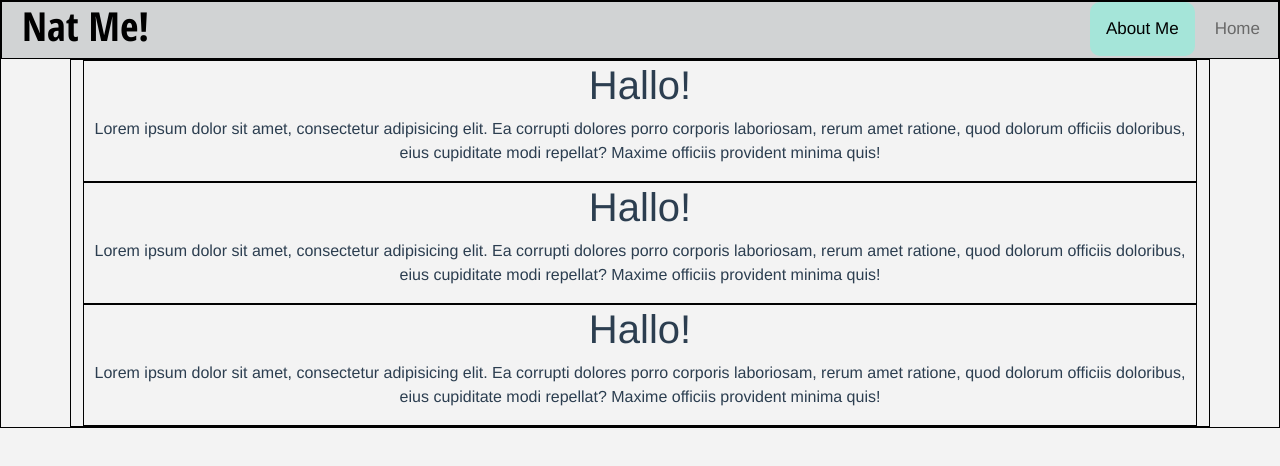
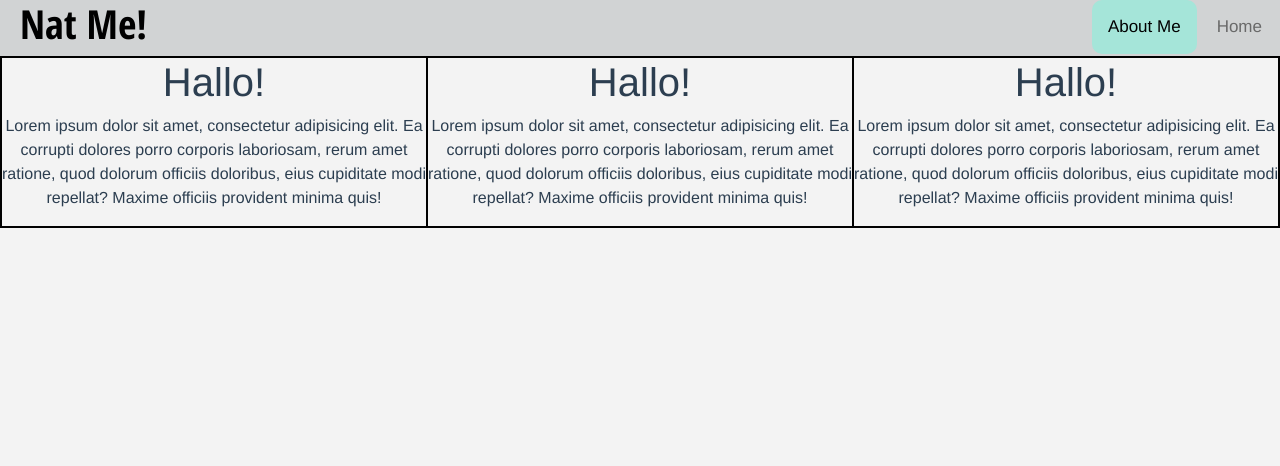
Before and after one commit to Ethea2/Nat-Me, a Vue app: page /about in a window 1280 px wide. Shown: the top 466 px of the page. Built offline with nearby package versions, Linux system fonts and the light colour scheme.

Commit message:
solved navbar issues by adding a section to about.

```diff
--- a/src/views/About.vue
+++ b/src/views/About.vue
@@ -1,5 +1,6 @@
 <template>
-<div class="container">
+<section class="about-section">
+    <div class="container-1">
     <div class="box-1">
       <h1>Hallo!</h1>
       <p>Lorem ipsum dolor sit amet, consectetur adipisicing elit. Ea corrupti dolores porro corporis laboriosam, rerum amet ratione, quod dolorum officiis doloribus, eius cupiditate modi repellat? Maxime officiis provident minima quis!</p>
@@ -13,6 +14,8 @@
       <p>Lorem ipsum dolor sit amet, consectetur adipisicing elit. Ea corrupti dolores porro corporis laboriosam, rerum amet ratione, quod dolorum officiis doloribus, eius cupiditate modi repellat? Maxime officiis provident minima quis!</p>
     </div>
   </div>
+</section>
+
 
 
 </template>
@@ -24,7 +27,7 @@ export default {
 </script>
 
 <style>
-div{
+.about-section div{
   border: 1px solid black;
 }
 .container-1{
```
Lines whose indentation alone changed are shown as unchanged.
